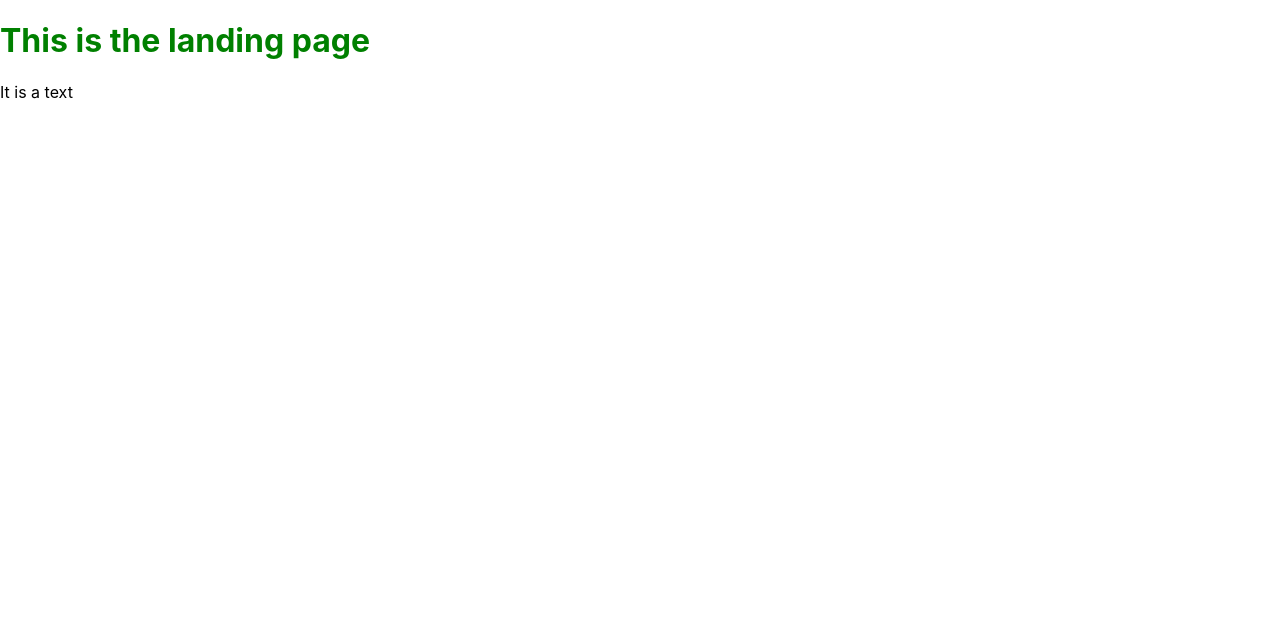
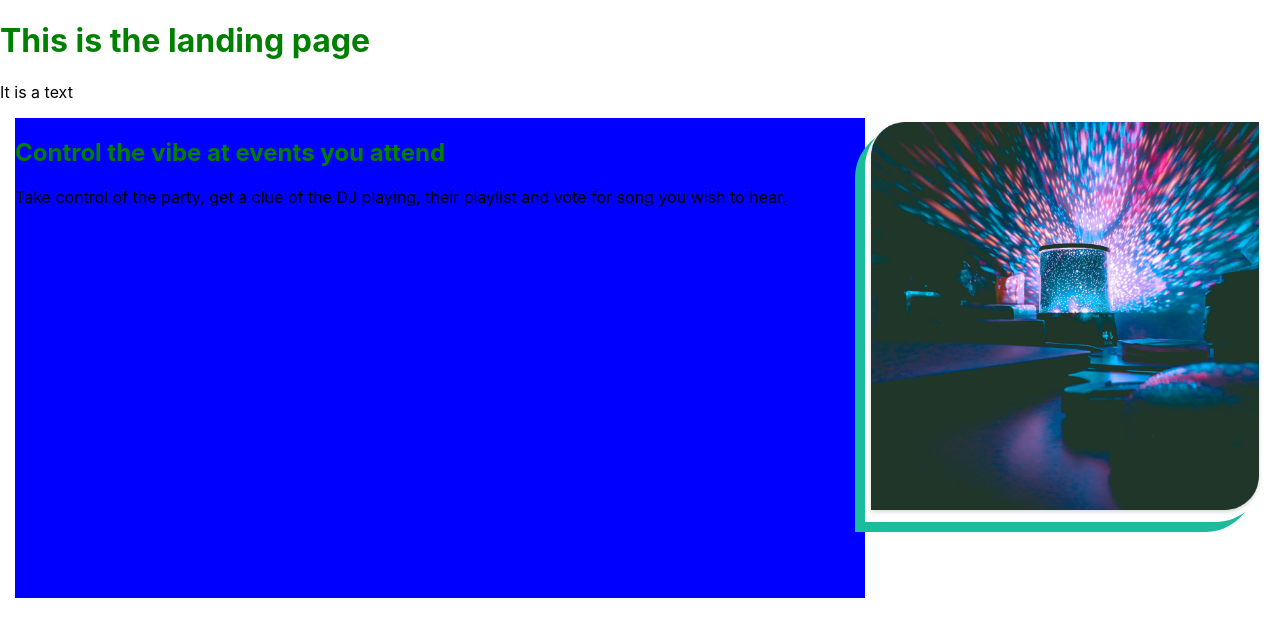
Before and after one commit to meekg33k/sca-code-queens, a React (Create React App) app: page / in a window 1280 px wide. Shown: the top 636 px of the page. Built offline with nearby package versions, Linux system fonts and the light colour scheme.

Commit message:
created Image and Jumbotron components

```diff
--- a/src/App.js
+++ b/src/App.js
@@ -2,14 +2,21 @@ import React from 'react';
 import './App.css';
 import Routes from './routes';
 import Text from './components/Text/index';
+import Jumbotron from './components/Jumbotron/index'
 
 
 const App = () => {
   return (
+
     <div>
       <Routes />
       <Text text="It is a text" />
+      <Jumbotron />
+
     </div>
+
+
+
   );
 }
 
--- /dev/null
+++ b/src/components/Image/Image.css
@@ -0,0 +1,7 @@
+.greenshadow {
+box-shadow:  -30px 30px #1ABC9C;
+-webkit-box-shadow: -10px 10px #1ABC9C;
+-moz-box-shadow: -10px 10px #1ABC9C;
+border-radius: 50px 0px;
+
+}
--- /dev/null
+++ b/src/components/Image/index.js
@@ -0,0 +1,16 @@
+import React from "react"
+
+import "./Image.css"
+
+//functional component
+const Image = (props) => {
+    const {source, height, width, alt, boxshadow} = props
+
+    return (
+        <div className={`${source} ${height} ${width} ${alt} ${boxshadow}`}>
+           <img src={source} height={height} width={width} alt={alt}></img>
+        </div>
+    )
+}
+
+export default Image
--- /dev/null
+++ b/src/components/Jumbotron/Jumbotron.css
@@ -0,0 +1,19 @@
+.jumbotron {
+    display: flex;
+    margin: 15px 15px;
+  }
+
+  .main {
+    flex-basis: 70%;
+    background-color: blue;
+    height: 60vh;
+
+  }
+
+  .photo {
+      background: none;
+    flex-grow: 1;
+    height: 60vh;
+    opacity: 1;
+
+  }
--- /dev/null
+++ b/src/components/Jumbotron/index.js
@@ -0,0 +1,27 @@
+import React from 'react';
+import './Jumbotron.css';
+import Header from '../Header/index';
+import Text from '../Text/index';
+import Image from '../Image/index';
+import JumbotronImage from "../../../src/images/jumbotron_image.png";
+
+
+const Jumbotron =() => {
+    return (
+    //<Image source={require("../images/jumbotron_image.png")} alt="Jumbotron Image" height="572px" width="572px" />
+    <div className="jumbotron">
+        <div className="main">
+            <div className="words"></div>
+                <Header heading="Control the vibe at events you attend" color="green" size={2}/>
+                <Text text= "Take control of the party, get a clue of the DJ playing, their playlist and vote for song you wish to hear." />
+            <div className="search"></div>
+        </div>
+        <div className="photo">
+        <Image source={JumbotronImage} alt="Jumbotron Image" height="400px" width="400px" boxshadow="greenshadow" />
+        </div>
+
+    </div>
+    );
+}
+
+export default Jumbotron
```
Also changed, not shown: src/App.css (line endings or trailing spaces), src/images/jumbotron_image.png (added), 1 other file (tests, documents, lock files or other folders).
